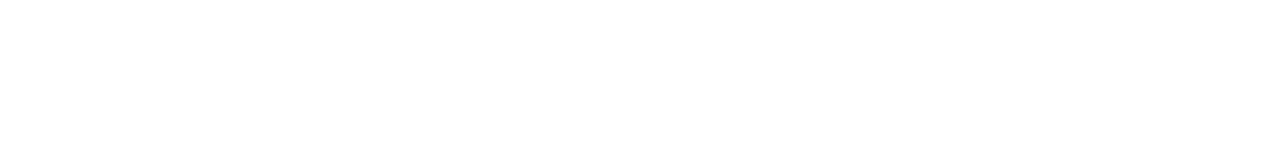
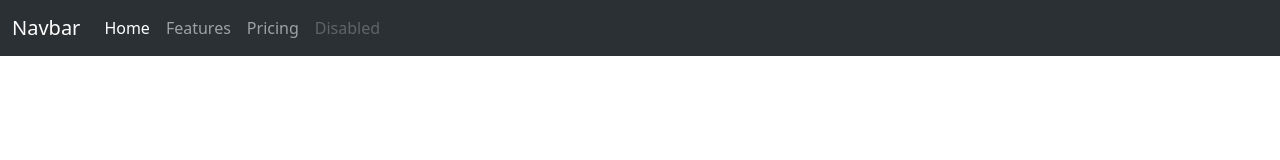
Before and after one commit to ecmapps/4bit, a plain HTML site: page index.html in a window 1280 px wide. Drawn offline with nearby package versions, Linux system fonts and the light colour scheme.

Commit message:
Estructura basica de componentes

```diff
--- a/index.html
+++ b/index.html
@@ -3,9 +3,12 @@
 <head>
     <meta charset="UTF-8">
     <meta name="viewport" content="width=device-width, initial-scale=1.0">
+    <link href="https://cdn.jsdelivr.net/npm/bootstrap@5.3.8/dist/css/bootstrap.min.css" rel="stylesheet" integrity="sha384-sRIl4kxILFvY47J16cr9ZwB07vP4J8+LH7qKQnuqkuIAvNWLzeN8tE5YBujZqJLB" crossorigin="anonymous">
     <title>4Bit</title>
 </head>
 <body>
-
+    <div id="app"></div>
+    <script src="https://cdn.jsdelivr.net/npm/bootstrap@5.3.8/dist/js/bootstrap.bundle.min.js" integrity="sha384-FKyoEForCGlyvwx9Hj09JcYn3nv7wiPVlz7YYwJrWVcXK/BmnVDxM+D2scQbITxI" crossorigin="anonymous"></script>
+    <script type="module" src="/src/js/main.js"></script>
 </body>
 </html>
--- /dev/null
+++ b/src/js/components/Header.js
@@ -0,0 +1,29 @@
+export const Header = () => {
+    return (`
+
+      <nav class="navbar navbar-expand-lg bg-body-tertiary" data-bs-theme="dark">
+            <div class="container-fluid">
+              <a class="navbar-brand" href="#">Navbar</a>
+              <button class="navbar-toggler" type="button" data-bs-toggle="collapse" data-bs-target="#navbarNav" aria-controls="navbarNav" aria-expanded="false" aria-label="Toggle navigation">
+                <span class="navbar-toggler-icon"></span>
+              </button>
+              <div class="collapse navbar-collapse" id="navbarNav">
+                <ul class="navbar-nav">
+                  <li class="nav-item">
+                    <a class="nav-link active" aria-current="page" href="#">Home</a>
+                  </li>
+                  <li class="nav-item">
+                    <a class="nav-link" href="#">Features</a>
+                  </li>
+                  <li class="nav-item">
+                    <a class="nav-link" href="#">Pricing</a>
+                  </li>
+                  <li class="nav-item">
+                    <a class="nav-link disabled" aria-disabled="true">Disabled</a>
+                  </li>
+                </ul>
+              </div>
+            </div>
+          </nav>
+    `);
+};
--- /dev/null
+++ b/src/js/main.js
@@ -0,0 +1,5 @@
+import { Header } from "./components/Header.js";
+const app = document.getElementById("app");
+app.innerHTML = `
+    ${Header()}
+`;
```
